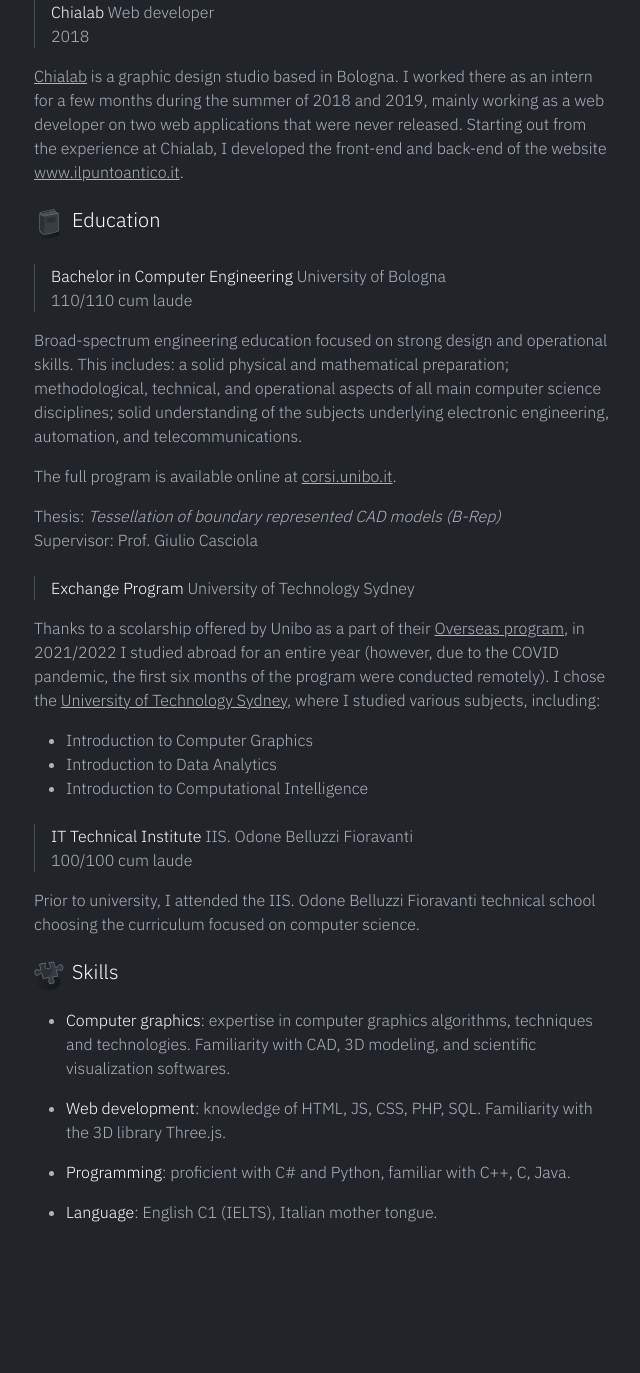
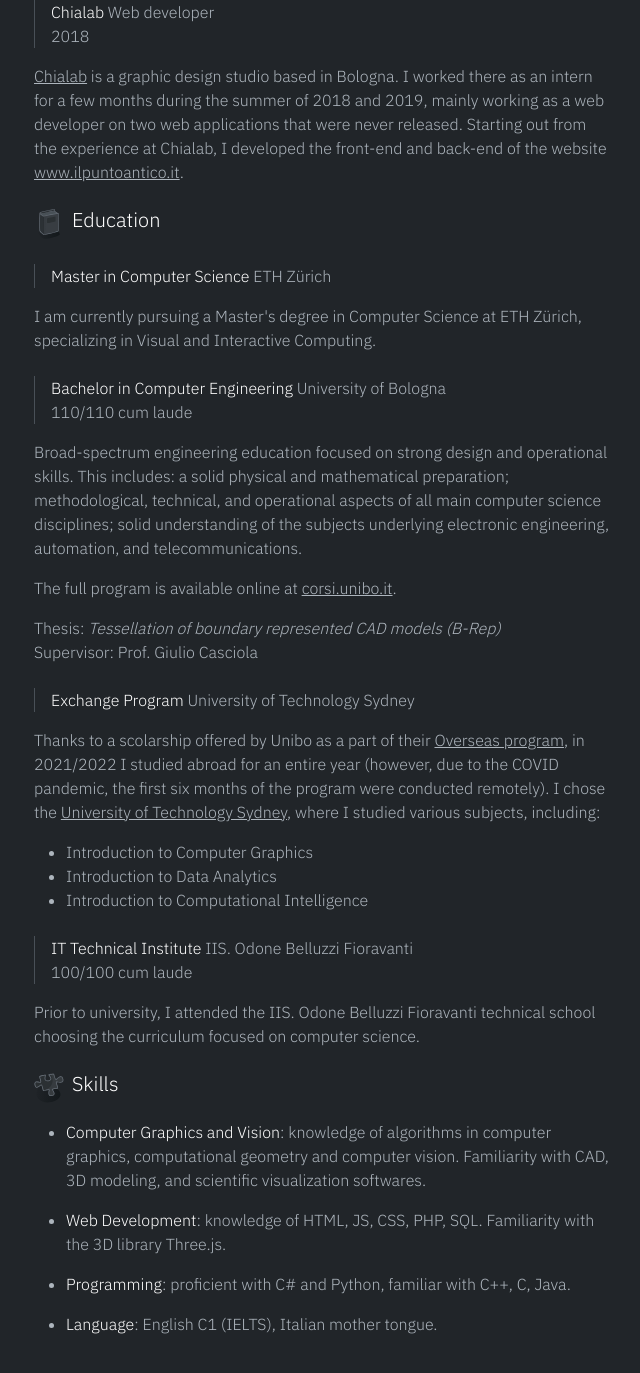
Before and after one commit to lorenzocelli/LorenzoCelli.github.io, a Jekyll site: the page built from cv.html, in a window 1280 px wide and 1400 px high, scrolled down 819 px. Shown: the top 1373 px of the window, without its empty margins (318-958 px from the left). Built offline with Jekyll 4.4.1, drawn with Linux system fonts in a browser that asks for light colours; before the commit the page ends 2107 px from its top, so only the background shows below that.

Commit message:
Update cv

```diff
--- a/cv.html
+++ b/cv.html
@@ -5,7 +5,7 @@ title: Curriculum Vitae
 
 <!-- download button -->
 <div class="position-absolute top-0 end-0">
-    <a href="assets/docs/cv.pdf" class="border-bottom pb-1 link-empty bs-enhance" download></a>
+    <a href="assets/docs/cv.pdf" class="border-bottom pb-1 link-empty bs-enhance" download>
         <span class="align-middle">Download PDF</span>
         <svg width="21px" height="21px" stroke-width="1.5" viewBox="0 0 24 24" fill="none" xmlns="http://www.w3.org/2000/svg" color="#4a4f56"><path d="M12.25 5.5V18m0 0l-6-6m6 6l6-6" stroke="#4a4f56" stroke-width="1.5" stroke-linecap="round" stroke-linejoin="round"></path></svg>
     </a>
@@ -70,12 +70,11 @@ where I will complete my studies.
 
 <ul class=" mt-3">
     <li>
-        <span class="h6">Computer graphics</span>: expertise in computer graphics algorithms,
-        techniques and technologies. Familiarity with CAD, 3D modeling,
-        and scientific visualization softwares.
+        <span class="h6">Computer Graphics and Vision</span>: knowledge of algorithms in computer graphics,
+        computational geometry and computer vision. Familiarity with CAD, 3D modeling, and scientific visualization softwares.
     </li>
     <li class="mt-3">
-        <span class="h6">Web development</span>: knowledge of HTML, JS, CSS, PHP, SQL. Familiarity
+        <span class="h6">Web Development</span>: knowledge of HTML, JS, CSS, PHP, SQL. Familiarity
         with the 3D library Three.js.
     </li>
     <li class="mt-3">
```
Also changed, not shown: _cv_items/master.html (added, +11 -0 lines), 1 other file.
